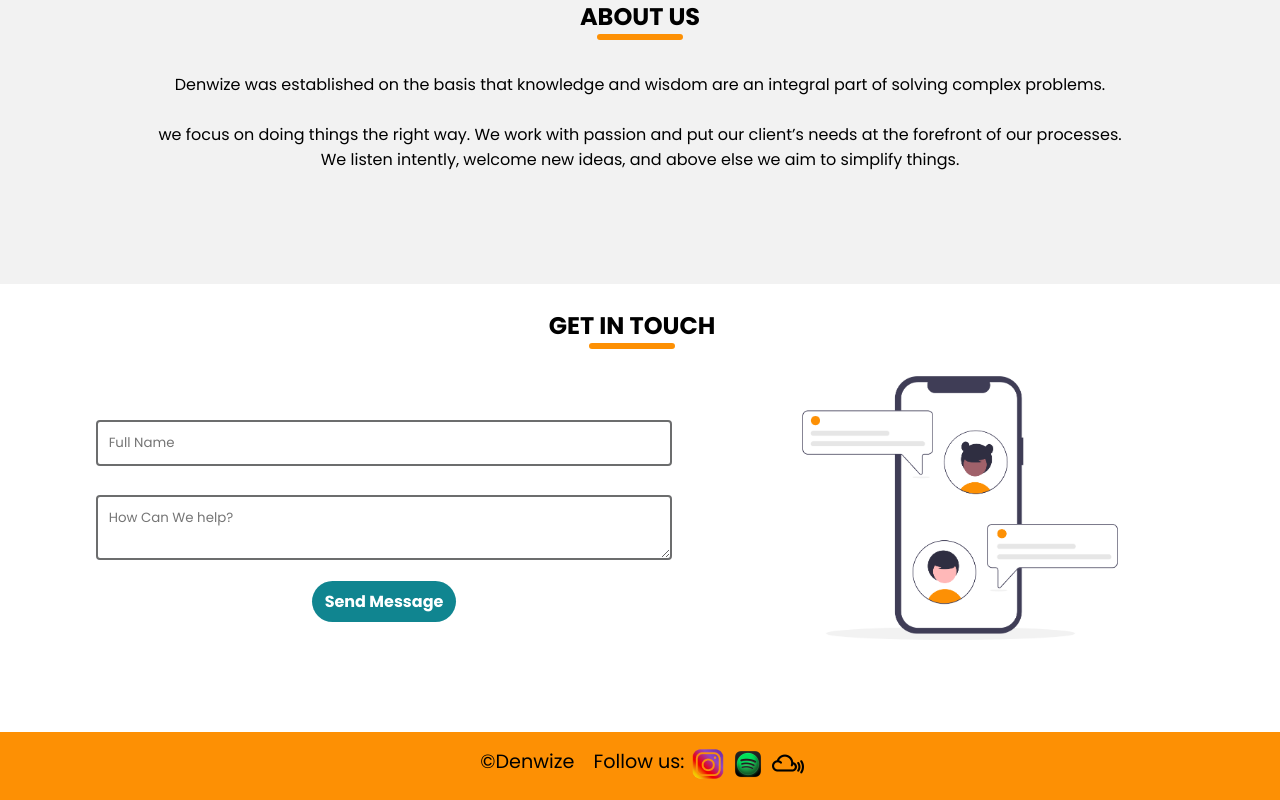
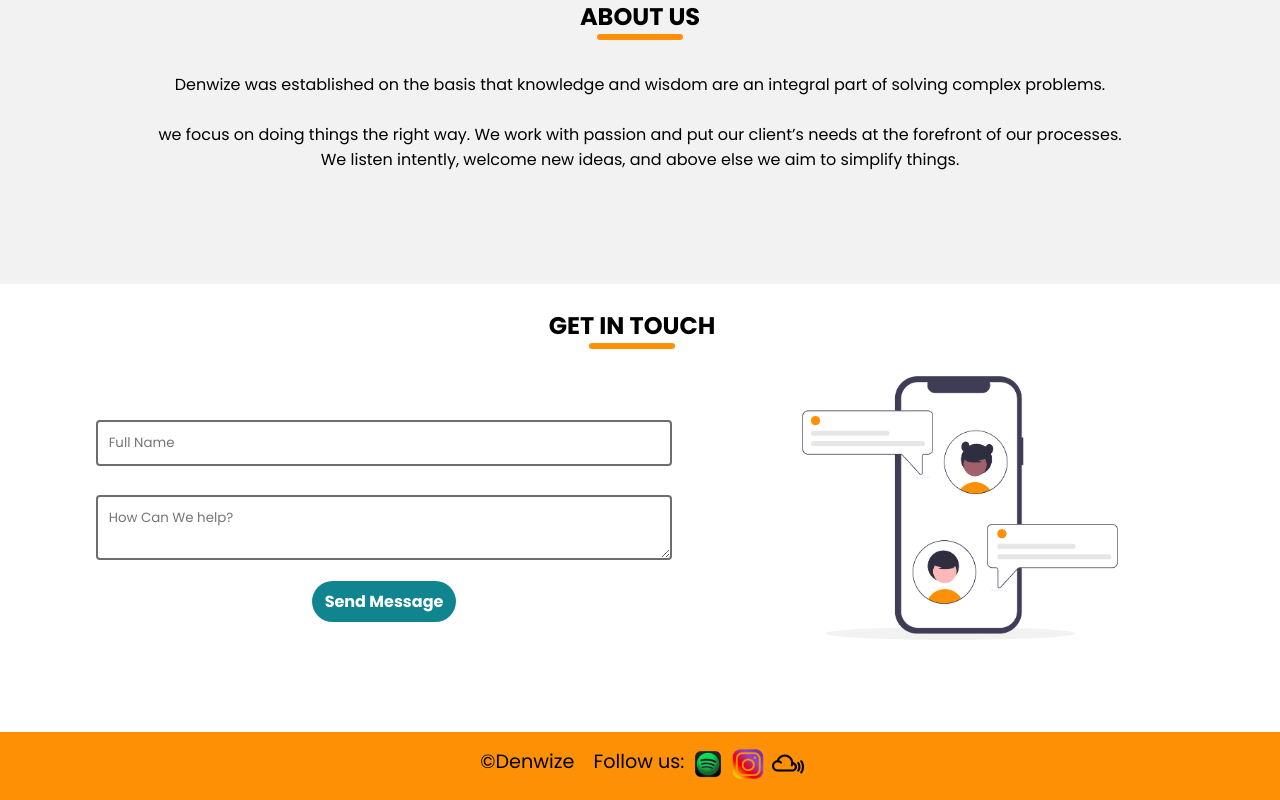
Before and after one commit to gustaveH/denwize2-0, a React (Create React App) app: page / in a window 1280 px wide. Shown: the part 1343-2143 px from the top of the page. Built offline with nearby package versions, Linux system fonts and the light colour scheme.

Commit message:
added links to footer

```diff
--- a/src/components/Footer.js
+++ b/src/components/Footer.js
@@ -1,4 +1,5 @@
 import React from 'react';
+import { Link } from 'react-router-dom';
 import Instagram from '../images/instagram.png';
 import MixcloudFooter from '../images/mixcloud-footer.png';
 import SpotifyFooter from '../images/spotify-footer.png';
@@ -9,13 +10,15 @@ const Footer = () => {
       <p className='text-footer'>&copy;Denwize</p>
       <p className='text-footer'>Follow us:</p>
       <div className='footer-social'>
-        <img src={Instagram} alt='IG' />
-        <img
-          src={SpotifyFooter}
-          alt='Spotify'
-          href='https://open.spotify.com/user/vm01elqhvak78e24ds1bk5rhc'
-        />
-        <img src={MixcloudFooter} alt='Mixcloud' />
+        <Link to='https://open.spotify.com/user/vm01elqhvak78e24ds1bk5rhc'>
+          <img src={SpotifyFooter} alt='Spotify' />
+        </Link>
+        <Link to='https://www.instagram.com/iamdjziza/'>
+          <img src={Instagram} alt='Spotify' />
+        </Link>
+        <Link to='https://www.mixcloud.com/djziza/'>
+          <img src={MixcloudFooter} alt='Spotify' />
+        </Link>
       </div>
     </div>
   );
```
